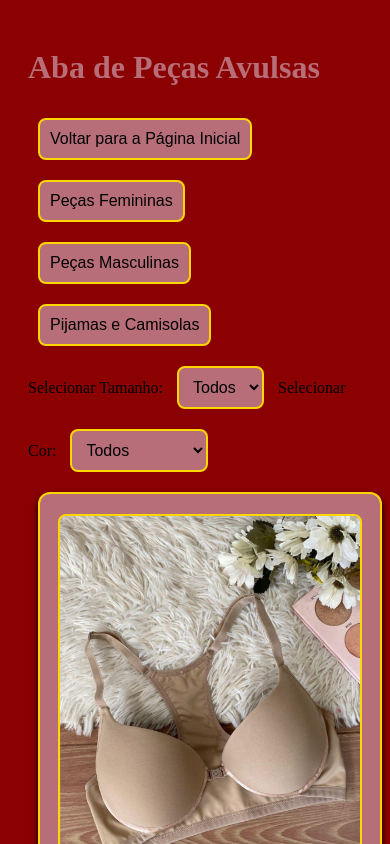
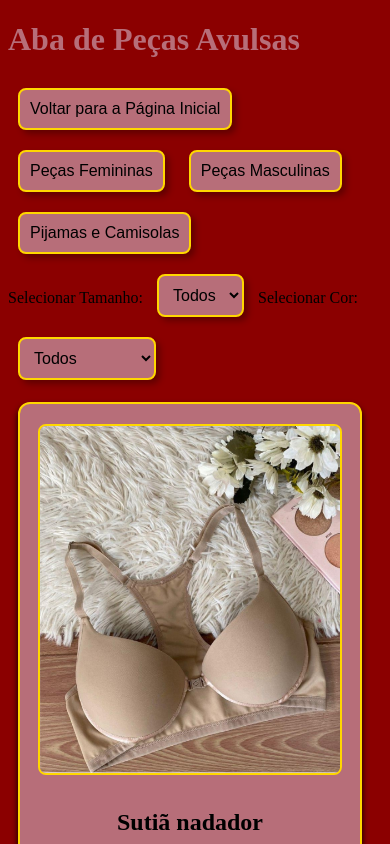
Before and after one commit to Lopes0908/Lopes0908.github.io, a SvelteKit app: page /categoria3 in a window 390 px wide. Shown: the top 844 px of the page. Built offline with nearby package versions, Linux system fonts and the light colour scheme; a web font is replaced by a local one.

Commit message:
Atualização de disingn

```diff
--- a/src/routes/+page.svelte
+++ b/src/routes/+page.svelte
@@ -39,14 +39,65 @@
 </svelte:head>
 
 <style>
+	button {
+		border: 2px solid #ffd700;
+		margin: 10px;
+		padding: 10px;
+		font-size: 16px;
+		background-color: #b76e79;
+		cursor: pointer;
+		transition: all 0.3s ease;
+		border-radius: 8px; /* Bordas arredondadas */
+		box-shadow: 4px 4px 6px rgba(0, 0, 0, 0.3); /* Efeito 3D */
+		transform: translateY(-2px); /* Eleva o botão levemente */
+	}
+
 	button:hover {
-		transform: scale(1.1); /* Aumenta o botão */
+		transform: scale(1.1) translateY(-4px); /* Aumenta e eleva mais o botão */
 		background-color: #b76e79; /* Muda a cor de fundo */
+		border: 2px solid #ffd700;
+		margin: 10px;
+		padding: 10px;
+		font-size: 16px;
+		box-shadow: 6px 6px 8px rgba(0, 0, 0, 0.4); /* Intensifica o efeito 3D */
 	}
+
 	button:active {
-		transform: scale(0.95); /* Diminui o botão */
+		transform: scale(0.95) translateY(2px); /* Diminui e "pressiona" o botão */
 		background-color: #b76e79; /* Muda a cor de fundo para um tom mais escuro */
+		border: 2px solid #ffd700;
+		margin: 10px;
+		padding: 10px;
+		font-size: 16px;
+		border-color: #ffd700;
+		box-shadow: 2px 2px 4px rgba(0, 0, 0, 0.2); /* Reduz o efeito 3D */
 	}
+	select {
+		border: 2px solid #ffd700;
+		margin: 10px;
+		padding: 10px;
+		font-size: 16px;
+		background-color: #b76e79;
+		color: black;
+		cursor: pointer;
+		transition: all 0.3s ease;
+		border-radius: 8px; /* Bordas arredondadas */
+		box-shadow: 4px 4px 6px rgba(0, 0, 0, 0.3); /* Efeito 3D */
+		transform: translateY(-2px); /* Eleva o botão levemente */
+	}
+
+	select:hover {
+		transform: scale(1.1) translateY(-4px); /* Aumenta e eleva mais o botão */
+		background-color: #b76e79; /* Muda a cor de fundo */
+		box-shadow: 6px 6px 8px rgba(0, 0, 0, 0.4); /* Intensifica o efeito 3D */
+	}
+
+	select:active {
+		transform: scale(0.95) translateY(2px); /* Diminui e "pressiona" o botão */
+		background-color: #b76e79; /* Muda a cor de fundo para um tom mais escuro */
+		box-shadow: 2px 2px 4px rgba(0, 0, 0, 0.2); /* Reduz o efeito 3D */
+	}
+
 	main {
 		text-align: center;
 		padding: 20px;
--- a/src/routes/categoria1/+page.svelte
+++ b/src/routes/categoria1/+page.svelte
@@ -259,34 +259,6 @@
 </svelte:head>
 
 <style>
-	button:hover {
-		transform: scale(1.1); /* Aumenta o botão */
-		background-color: #b76e79; /* Muda a cor de fundo */
-		border: 2px solid #ffd700;
-		margin: 10px;
-		padding: 10px;
-		font-size: 16px;
-	}
-	button:active {
-		transform: scale(0.95); /* Diminui o botão */
-		background-color: #b76e79; /* Muda a cor de fundo para um tom mais escuro */
-		border: 2px solid #ffd700;
-		margin: 10px;
-		padding: 10px;
-		font-size: 16px;
-		border-color: #ffd700;
-	}
-	main {
-		padding: 20px;
-		color: white; /* Ajuste a cor do texto */
-		height: auto; /* Garante que o main tenha altura total da tela */
-	}
-	@media (max-width: 600px) {
-		button {
-			font-size: 16px; /* Diminui o tamanho da fonte em telas pequenas */
-			padding: 10px 20px; /* Ajusta o padding em dispositivos móveis */
-		}
-	}
 	button {
 		border: 2px solid #ffd700;
 		margin: 10px;
@@ -296,40 +268,53 @@
 		cursor: pointer;
 		transition: all 0.3s ease;
 		border-radius: 8px; /* Bordas arredondadas */
+		box-shadow: 4px 4px 6px rgba(0, 0, 0, 0.3); /* Efeito 3D */
+		transform: translateY(-2px); /* Eleva o botão levemente */
 	}
-	select {
+
+	button:hover {
+		transform: scale(1.1) translateY(-4px); /* Aumenta e eleva mais o botão */
+		background-color: #b76e79; /* Muda a cor de fundo */
+		border: 2px solid #ffd700;
 		margin: 10px;
 		padding: 10px;
 		font-size: 16px;
-		border-radius: 8px;
+		box-shadow: 6px 6px 8px rgba(0, 0, 0, 0.4); /* Intensifica o efeito 3D */
+	}
+
+	button:active {
+		transform: scale(0.95) translateY(2px); /* Diminui e "pressiona" o botão */
+		background-color: #b76e79; /* Muda a cor de fundo para um tom mais escuro */
 		border: 2px solid #ffd700;
-	}
-	select {
 		margin: 10px;
 		padding: 10px;
 		font-size: 16px;
-		border-radius: 8px solid #ffd700;
+		border-color: #ffd700;
+		box-shadow: 2px 2px 4px rgba(0, 0, 0, 0.2); /* Reduz o efeito 3D */
+	}
+	select {
 		border: 2px solid #ffd700;
+		margin: 10px;
+		padding: 10px;
+		font-size: 16px;
 		background-color: #b76e79;
 		color: black;
 		cursor: pointer;
 		transition: all 0.3s ease;
+		border-radius: 8px; /* Bordas arredondadas */
+		box-shadow: 4px 4px 6px rgba(0, 0, 0, 0.3); /* Efeito 3D */
+		transform: translateY(-2px); /* Eleva o botão levemente */
 	}
+
 	select:hover {
-		transform: scale(1.1);
-		border-color: #ffd700;
-		background-color: #b76e79;
+		transform: scale(1.1) translateY(-4px); /* Aumenta e eleva mais o botão */
+		background-color: #b76e79; /* Muda a cor de fundo */
+		box-shadow: 6px 6px 8px rgba(0, 0, 0, 0.4); /* Intensifica o efeito 3D */
 	}
+
 	select:active {
-		transform: scale(0.95);
-		border-color: #ffd700;
-		background-color: #b76e79;
-	}
-	option:value {
-		background-color: #b76e79;
-		color: black;
-		border-radius: 8px solid #ffd700;
-		cursor: pointer;
-		transition: all 0.3s ease;
+		transform: scale(0.95) translateY(2px); /* Diminui e "pressiona" o botão */
+		background-color: #b76e79; /* Muda a cor de fundo para um tom mais escuro */
+		box-shadow: 2px 2px 4px rgba(0, 0, 0, 0.2); /* Reduz o efeito 3D */
 	}
 </style>
--- a/src/routes/categoria2/+page.svelte
+++ b/src/routes/categoria2/+page.svelte
@@ -97,34 +97,6 @@
 </svelte:head>
 
 <style>
-	button:hover {
-		transform: scale(1.1); /* Aumenta o botão */
-		background-color: #b76e79; /* Muda a cor de fundo */
-		border: 2px solid #ffd700;
-		margin: 10px;
-		padding: 10px;
-		font-size: 16px;
-	}
-	button:active {
-		transform: scale(0.95); /* Diminui o botão */
-		background-color: #b76e79; /* Muda a cor de fundo para um tom mais escuro */
-		border: 2px solid #ffd700;
-		margin: 10px;
-		padding: 10px;
-		font-size: 16px;
-		border-color: #ffd700;
-	}
-	main {
-		padding: 20px;
-		color: white; /* Ajuste a cor do texto */
-		height: auto; /* Garante que o main tenha altura total da tela */
-	}
-	@media (max-width: 600px) {
-		button {
-			font-size: 16px; /* Diminui o tamanho da fonte em telas pequenas */
-			padding: 10px 20px; /* Ajusta o padding em dispositivos móveis */
-		}
-	}
 	button {
 		border: 2px solid #ffd700;
 		margin: 10px;
@@ -134,40 +106,53 @@
 		cursor: pointer;
 		transition: all 0.3s ease;
 		border-radius: 8px; /* Bordas arredondadas */
+		box-shadow: 4px 4px 6px rgba(0, 0, 0, 0.3); /* Efeito 3D */
+		transform: translateY(-2px); /* Eleva o botão levemente */
 	}
-	select {
+
+	button:hover {
+		transform: scale(1.1) translateY(-4px); /* Aumenta e eleva mais o botão */
+		background-color: #b76e79; /* Muda a cor de fundo */
+		border: 2px solid #ffd700;
 		margin: 10px;
 		padding: 10px;
 		font-size: 16px;
-		border-radius: 8px;
+		box-shadow: 6px 6px 8px rgba(0, 0, 0, 0.4); /* Intensifica o efeito 3D */
+	}
+
+	button:active {
+		transform: scale(0.95) translateY(2px); /* Diminui e "pressiona" o botão */
+		background-color: #b76e79; /* Muda a cor de fundo para um tom mais escuro */
 		border: 2px solid #ffd700;
-	}
-	select {
 		margin: 10px;
 		padding: 10px;
 		font-size: 16px;
-		border-radius: 8px solid #ffd700;
+		border-color: #ffd700;
+		box-shadow: 2px 2px 4px rgba(0, 0, 0, 0.2); /* Reduz o efeito 3D */
+	}
+	select {
 		border: 2px solid #ffd700;
+		margin: 10px;
+		padding: 10px;
+		font-size: 16px;
 		background-color: #b76e79;
 		color: black;
 		cursor: pointer;
 		transition: all 0.3s ease;
+		border-radius: 8px; /* Bordas arredondadas */
+		box-shadow: 4px 4px 6px rgba(0, 0, 0, 0.3); /* Efeito 3D */
+		transform: translateY(-2px); /* Eleva o botão levemente */
 	}
+
 	select:hover {
-		transform: scale(1.1);
-		border-color: #ffd700;
-		background-color: #b76e79;
+		transform: scale(1.1) translateY(-4px); /* Aumenta e eleva mais o botão */
+		background-color: #b76e79; /* Muda a cor de fundo */
+		box-shadow: 6px 6px 8px rgba(0, 0, 0, 0.4); /* Intensifica o efeito 3D */
 	}
+
 	select:active {
-		transform: scale(0.95);
-		border-color: #ffd700;
-		background-color: #b76e79;
-	}
-	option:value {
-		background-color: #b76e79;
-		color: black;
-		border-radius: 8px solid #ffd700;
-		cursor: pointer;
-		transition: all 0.3s ease;
+		transform: scale(0.95) translateY(2px); /* Diminui e "pressiona" o botão */
+		background-color: #b76e79; /* Muda a cor de fundo para um tom mais escuro */
+		box-shadow: 2px 2px 4px rgba(0, 0, 0, 0.2); /* Reduz o efeito 3D */
 	}
 </style>
--- a/src/routes/categoria3/+page.svelte
+++ b/src/routes/categoria3/+page.svelte
@@ -112,34 +112,6 @@
 </svelte:head>
 
 <style>
-	button:hover {
-		transform: scale(1.1); /* Aumenta o botão */
-		background-color: #b76e79; /* Muda a cor de fundo */
-		border: 2px solid #ffd700;
-		margin: 10px;
-		padding: 10px;
-		font-size: 16px;
-	}
-	button:active {
-		transform: scale(0.95); /* Diminui o botão */
-		background-color: #b76e79; /* Muda a cor de fundo para um tom mais escuro */
-		border: 2px solid #ffd700;
-		margin: 10px;
-		padding: 10px;
-		font-size: 16px;
-		border-color: #ffd700;
-	}
-	main {
-		padding: 20px;
-		color: white; /* Ajuste a cor do texto */
-		height: auto; /* Garante que o main tenha altura total da tela */
-	}
-	@media (max-width: 600px) {
-		button {
-			font-size: 16px; /* Diminui o tamanho da fonte em telas pequenas */
-			padding: 10px 20px; /* Ajusta o padding em dispositivos móveis */
-		}
-	}
 	button {
 		border: 2px solid #ffd700;
 		margin: 10px;
@@ -149,40 +121,53 @@
 		cursor: pointer;
 		transition: all 0.3s ease;
 		border-radius: 8px; /* Bordas arredondadas */
+		box-shadow: 4px 4px 6px rgba(0, 0, 0, 0.3); /* Efeito 3D */
+		transform: translateY(-2px); /* Eleva o botão levemente */
 	}
-	select {
+
+	button:hover {
+		transform: scale(1.1) translateY(-4px); /* Aumenta e eleva mais o botão */
+		background-color: #b76e79; /* Muda a cor de fundo */
+		border: 2px solid #ffd700;
 		margin: 10px;
 		padding: 10px;
 		font-size: 16px;
-		border-radius: 8px;
+		box-shadow: 6px 6px 8px rgba(0, 0, 0, 0.4); /* Intensifica o efeito 3D */
+	}
+
+	button:active {
+		transform: scale(0.95) translateY(2px); /* Diminui e "pressiona" o botão */
+		background-color: #b76e79; /* Muda a cor de fundo para um tom mais escuro */
 		border: 2px solid #ffd700;
-	}
-	select {
 		margin: 10px;
 		padding: 10px;
 		font-size: 16px;
-		border-radius: 8px solid #ffd700;
+		border-color: #ffd700;
+		box-shadow: 2px 2px 4px rgba(0, 0, 0, 0.2); /* Reduz o efeito 3D */
+	}
+	select {
 		border: 2px solid #ffd700;
+		margin: 10px;
+		padding: 10px;
+		font-size: 16px;
 		background-color: #b76e79;
 		color: black;
 		cursor: pointer;
 		transition: all 0.3s ease;
+		border-radius: 8px; /* Bordas arredondadas */
+		box-shadow: 4px 4px 6px rgba(0, 0, 0, 0.3); /* Efeito 3D */
+		transform: translateY(-2px); /* Eleva o botão levemente */
 	}
+
 	select:hover {
-		transform: scale(1.1);
-		border-color: #ffd700;
-		background-color: #b76e79;
+		transform: scale(1.1) translateY(-4px); /* Aumenta e eleva mais o botão */
+		background-color: #b76e79; /* Muda a cor de fundo */
+		box-shadow: 6px 6px 8px rgba(0, 0, 0, 0.4); /* Intensifica o efeito 3D */
 	}
+
 	select:active {
-		transform: scale(0.95);
-		border-color: #ffd700;
-		background-color: #b76e79;
-	}
-	option:value {
-		background-color: #b76e79;
-		color: black;
-		border-radius: 8px solid #ffd700;
-		cursor: pointer;
-		transition: all 0.3s ease;
+		transform: scale(0.95) translateY(2px); /* Diminui e "pressiona" o botão */
+		background-color: #b76e79; /* Muda a cor de fundo para um tom mais escuro */
+		box-shadow: 2px 2px 4px rgba(0, 0, 0, 0.2); /* Reduz o efeito 3D */
 	}
 </style>
--- a/src/routes/categoria4/+page.svelte
+++ b/src/routes/categoria4/+page.svelte
@@ -129,34 +129,6 @@
 </svelte:head>
 
 <style>
-	button:hover {
-		transform: scale(1.1); /* Aumenta o botão */
-		background-color: #b76e79; /* Muda a cor de fundo */
-		border: 2px solid #ffd700;
-		margin: 10px;
-		padding: 10px;
-		font-size: 16px;
-	}
-	button:active {
-		transform: scale(0.95); /* Diminui o botão */
-		background-color: #b76e79; /* Muda a cor de fundo para um tom mais escuro */
-		border: 2px solid #ffd700;
-		margin: 10px;
-		padding: 10px;
-		font-size: 16px;
-		border-color: #ffd700;
-	}
-	main {
-		padding: 20px;
-		color: white; /* Ajuste a cor do texto */
-		height: auto; /* Garante que o main tenha altura total da tela */
-	}
-	@media (max-width: 600px) {
-		button {
-			font-size: 16px; /* Diminui o tamanho da fonte em telas pequenas */
-			padding: 10px 20px; /* Ajusta o padding em dispositivos móveis */
-		}
-	}
 	button {
 		border: 2px solid #ffd700;
 		margin: 10px;
@@ -166,40 +138,53 @@
 		cursor: pointer;
 		transition: all 0.3s ease;
 		border-radius: 8px; /* Bordas arredondadas */
+		box-shadow: 4px 4px 6px rgba(0, 0, 0, 0.3); /* Efeito 3D */
+		transform: translateY(-2px); /* Eleva o botão levemente */
 	}
-	select {
+
+	button:hover {
+		transform: scale(1.1) translateY(-4px); /* Aumenta e eleva mais o botão */
+		background-color: #b76e79; /* Muda a cor de fundo */
+		border: 2px solid #ffd700;
 		margin: 10px;
 		padding: 10px;
 		font-size: 16px;
-		border-radius: 8px;
+		box-shadow: 6px 6px 8px rgba(0, 0, 0, 0.4); /* Intensifica o efeito 3D */
+	}
+
+	button:active {
+		transform: scale(0.95) translateY(2px); /* Diminui e "pressiona" o botão */
+		background-color: #b76e79; /* Muda a cor de fundo para um tom mais escuro */
 		border: 2px solid #ffd700;
-	}
-	select {
 		margin: 10px;
 		padding: 10px;
 		font-size: 16px;
-		border-radius: 8px solid #ffd700;
+		border-color: #ffd700;
+		box-shadow: 2px 2px 4px rgba(0, 0, 0, 0.2); /* Reduz o efeito 3D */
+	}
+	select {
 		border: 2px solid #ffd700;
+		margin: 10px;
+		padding: 10px;
+		font-size: 16px;
 		background-color: #b76e79;
 		color: black;
 		cursor: pointer;
 		transition: all 0.3s ease;
+		border-radius: 8px; /* Bordas arredondadas */
+		box-shadow: 4px 4px 6px rgba(0, 0, 0, 0.3); /* Efeito 3D */
+		transform: translateY(-2px); /* Eleva o botão levemente */
 	}
+
 	select:hover {
-		transform: scale(1.1);
-		border-color: #ffd700;
-		background-color: #b76e79;
+		transform: scale(1.1) translateY(-4px); /* Aumenta e eleva mais o botão */
+		background-color: #b76e79; /* Muda a cor de fundo */
+		box-shadow: 6px 6px 8px rgba(0, 0, 0, 0.4); /* Intensifica o efeito 3D */
 	}
+
 	select:active {
-		transform: scale(0.95);
-		border-color: #ffd700;
-		background-color: #b76e79;
-	}
-	option:value {
-		background-color: #b76e79;
-		color: black;
-		border-radius: 8px solid #ffd700;
-		cursor: pointer;
-		transition: all 0.3s ease;
+		transform: scale(0.95) translateY(2px); /* Diminui e "pressiona" o botão */
+		background-color: #b76e79; /* Muda a cor de fundo para um tom mais escuro */
+		box-shadow: 2px 2px 4px rgba(0, 0, 0, 0.2); /* Reduz o efeito 3D */
 	}
 </style>
```
Also changed, not shown: src/components/Produto.svelte (+8 -1 lines).
